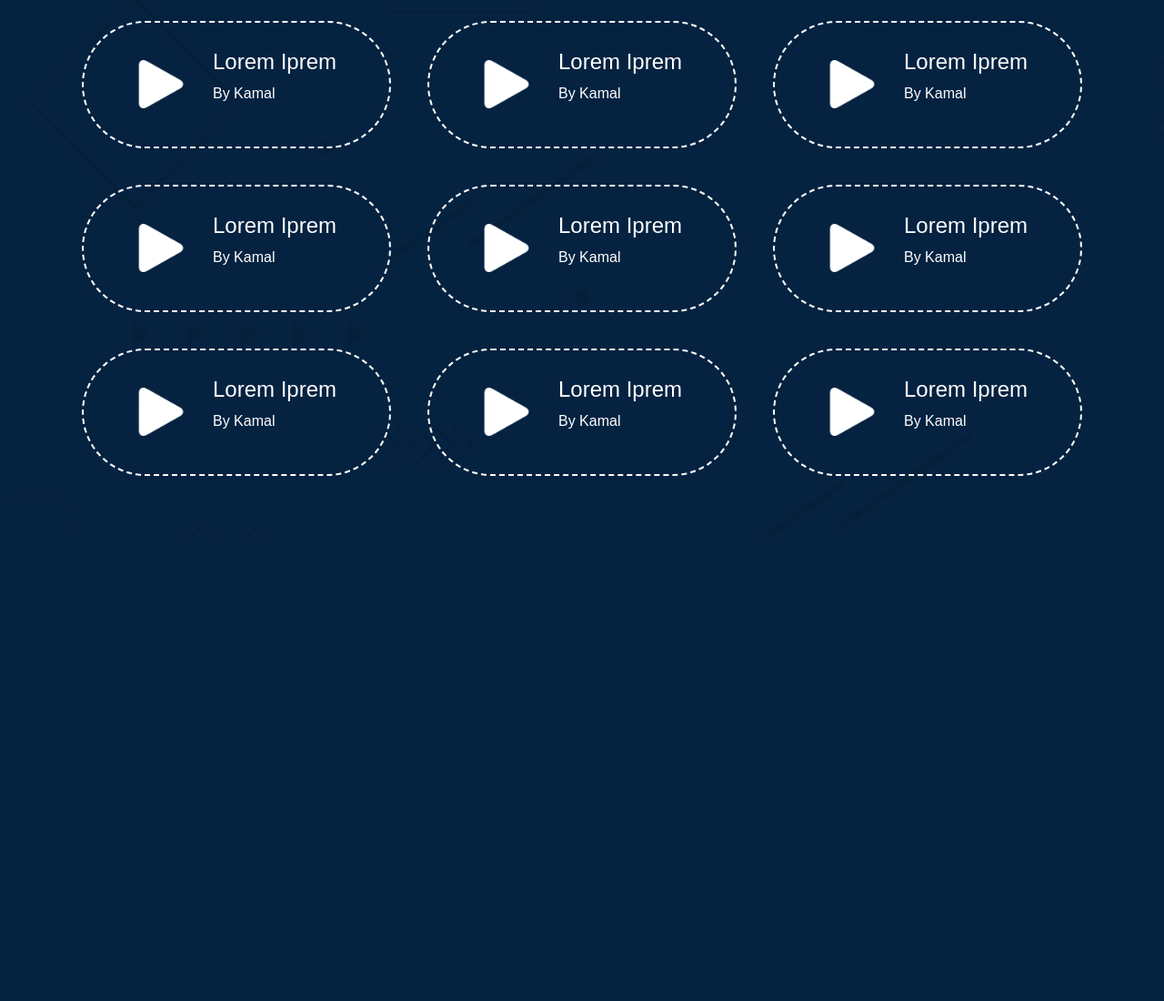
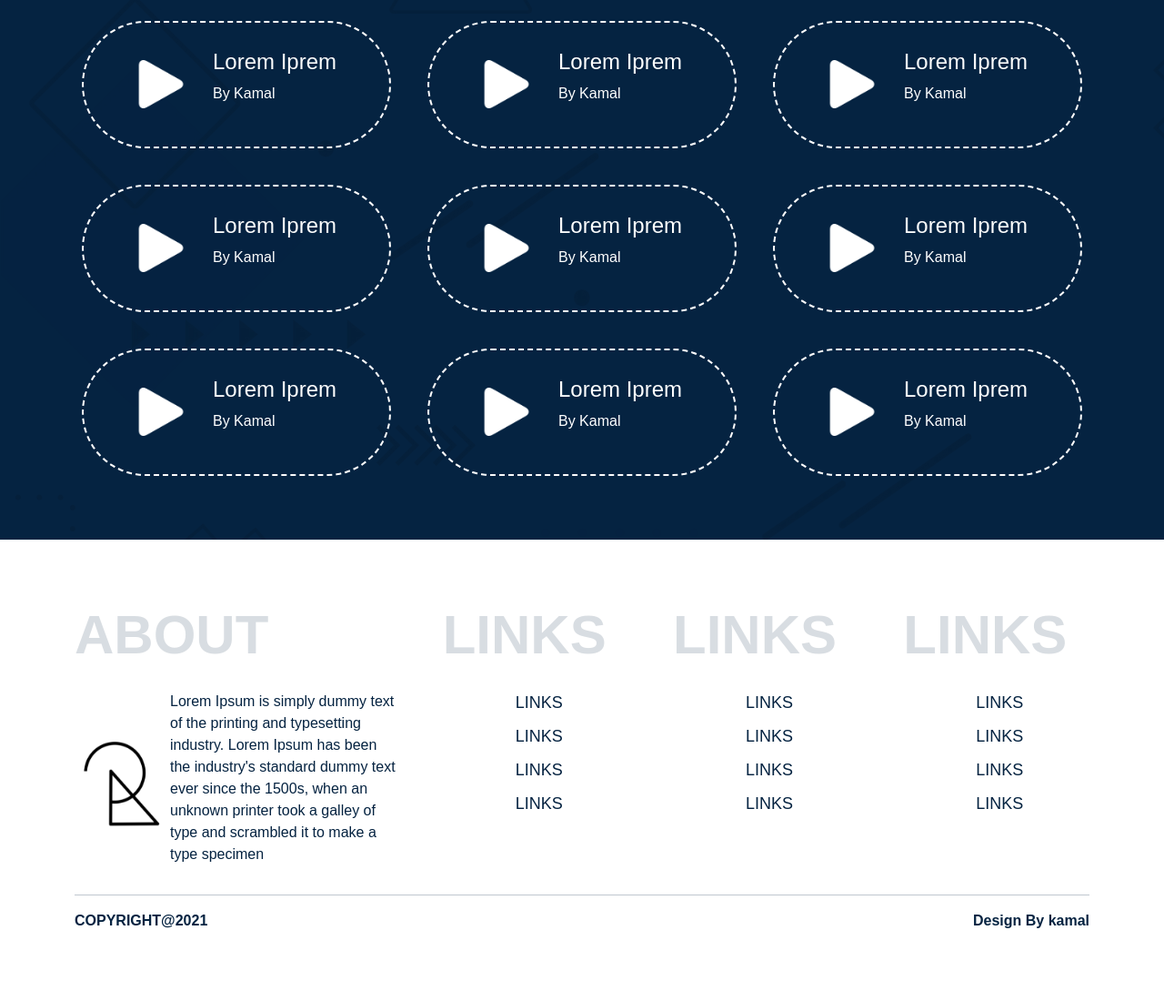
Before and after one commit to dhimankamal/ringtonez, a plain HTML site: page index.html in a window 1280 px wide. Shown: the part 3003-4103 px from the top of the page at 91% size. Before the commit the page ends 3596 px from the top, so only its background shows below. Drawn offline with nearby package versions, Linux system fonts and the light colour scheme.

Commit message:
new changes

```diff
--- a/asset/css/style.css
+++ b/asset/css/style.css
@@ -214,3 +214,39 @@ height: 140px;
 .play-box div{
   margin-left: 30px;
 }
+.footer{
+  background-color: var(--white);
+  color: var(--blue);
+  margin: 0;
+  padding: 60px 0;
+}
+.footer-heading{
+  font-size: 60px;
+  font-weight: 800;
+  opacity: 15%;
+  text-transform: uppercase;
+}
+.footer ul{
+  list-style: none;
+  font-size: 18px;
+  text-transform: uppercase;
+
+}
+.footer ul li{
+  margin: 10px 0;
+}
+.footer-about{
+  display: flex;
+  align-items: center;
+
+}
+.footer-about img{
+  width: 100%;
+  height: 100%;
+}
+.copyright{
+  display: flex;
+  justify-content: space-between;
+  font-size: 16px;
+  font-weight: 700;
+}
--- a/index.html
+++ b/index.html
@@ -263,6 +263,53 @@
         </div>
 
     </section>
+    <section class="footer">
+
+        <div class="container">
+            <div class="row">
+                <div class="col-md-4">
+                    <p class="footer-heading">About</p>
+                    <div class="footer-about">
+                          <img src="./asset/img/R Watermark.png" alt="logo">
+                          <p>Lorem Ipsum is simply dummy text of the printing and typesetting industry. Lorem Ipsum has been the industry's standard dummy text ever since the 1500s, when an unknown printer took a galley of type and scrambled it to make a type specimen</p>
+                    </div>
+                </div>
+                <div class="col-md text-center">
+                    <p class="footer-heading">Links</p>
+                    <ul>
+                        <li><a>links</a></li>
+                        <li><a>links</a></li>
+                        <li><a>links</a></li>
+                        <li><a>links</a></li>
+                    </ul>
+                </div>
+                <div class="col-md text-center">
+                    <p class="footer-heading">Links</p>
+                    <ul>
+                        <li><a>links</a></li>
+                        <li><a>links</a></li>
+                        <li><a>links</a></li>
+                        <li><a>links</a></li>
+                    </ul>
+                </div>
+                <div class="col-md text-center">
+                    <p class="footer-heading">Links</p>
+                    <ul>
+                        <li><a>links</a></li>
+                        <li><a>links</a></li>
+                        <li><a>links</a></li>
+                        <li><a>links</a></li>
+                    </ul>
+                </div>
+            </div>
+          <hr>
+
+        </div>
+        <div class="container copyright">
+            <p>COPYRIGHT@2021</p>
+            <p>Design By kamal</p>
+        </div>
+    </section>
 
 
 
```
Also changed, not shown: asset/img/R Watermark.png (added).
